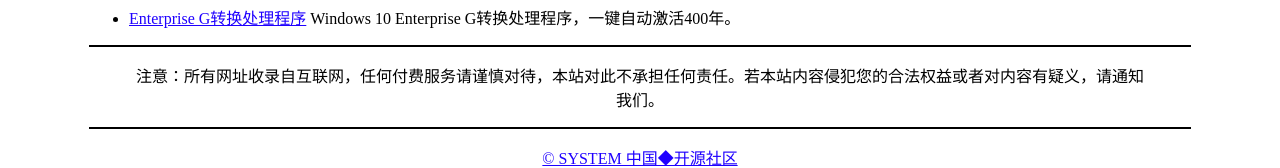
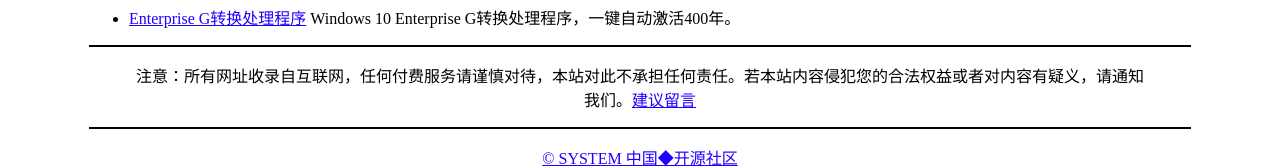
Before and after one commit to kaiyuan12345678/kaiyuan.github.io, a plain HTML site: page index.html in a window 1280 px wide. Shown: the part 2122-2290 px from the top of the page. Drawn offline with Linux system fonts and the light colour scheme.

Commit message:
增加建议留言

```diff
--- a/index.html
+++ b/index.html
@@ -193,7 +193,7 @@ Windows 10 Enterprise G转换处理程序，一键自动激活400年。</li>
     <hr style="border: 1px solid black;"/>
 
     <blockquote><center>
-      <p>注意：所有网址收录自互联网，任何付费服务请谨慎对待，本站对此不承担任何责任。若本站内容侵犯您的合法权益或者对内容有疑义，请通知我们。</p>
+      <p>注意：所有网址收录自互联网，任何付费服务请谨慎对待，本站对此不承担任何责任。若本站内容侵犯您的合法权益或者对内容有疑义，请通知我们。<a href="https://github.com/kaiyuan12345678/kaiyuan.github.io/issues/1#issue-1738110884" target="_blank">建议留言</a></p>
 				</center>
     </blockquote>
 
```
